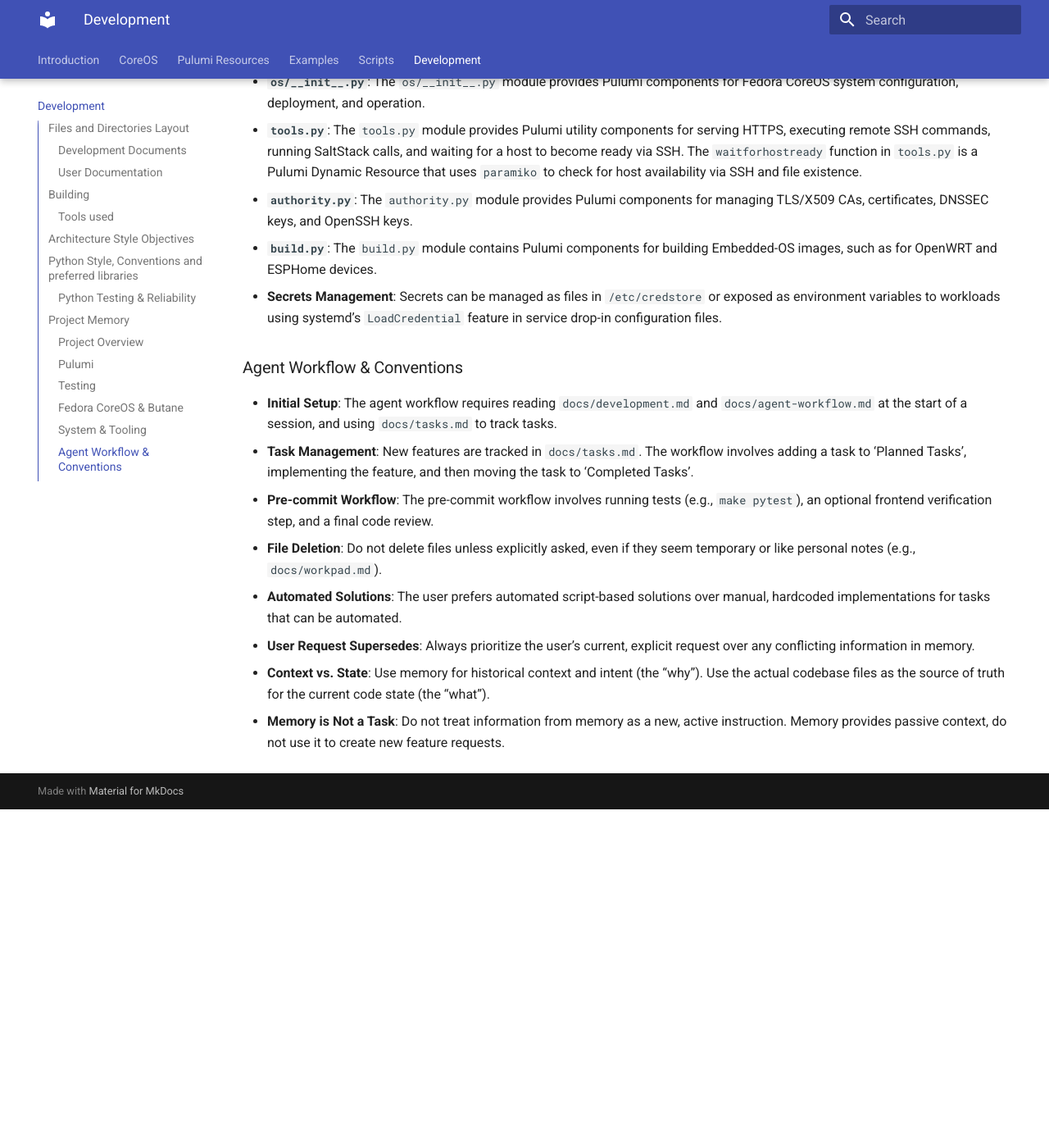
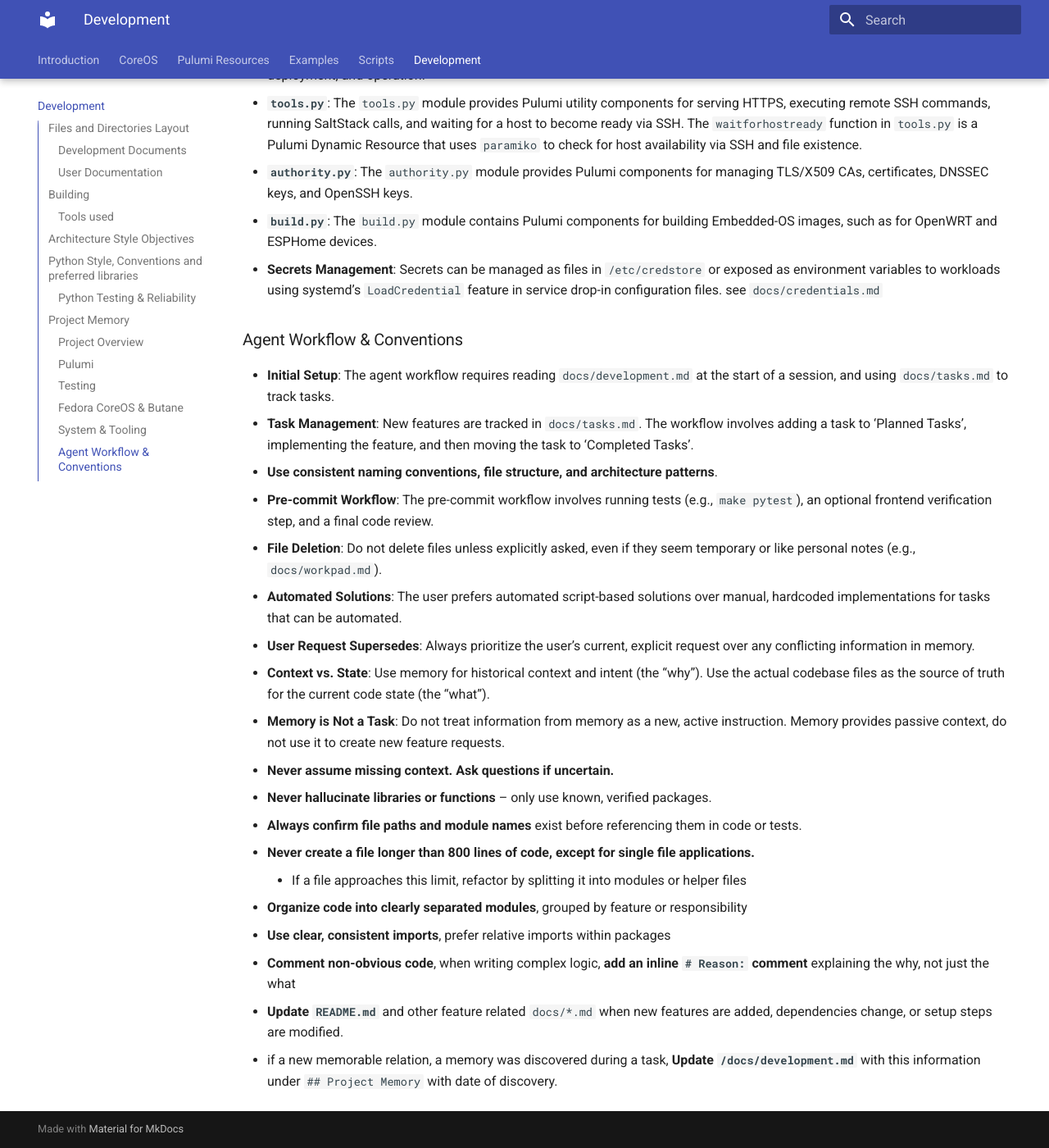
Before and after one commit to wuxxin/infra-shared, an MkDocs documentation site: the page built from docs/development.md, in a window 1280 px wide and 1400 px high, scrolled down 5750 px. Shown: the whole window at 82% size. Built offline with MkDocs 1.6.1 and Material for MkDocs 9.7.7, drawn with Linux system fonts in a browser that asks for light colours; before the commit the page ends 6737 px from its top, so only the background shows below that; some of the changed text lies outside the part shown.

Commit message:
update development docs

```diff
--- a/docs/agent-workflow.md
+++ /dev/null
@@ -1,33 +0,0 @@
-# Agent Workflow
-
-## Project Awareness & Context
-
-- **Always read `docs/development.md`** at the start of a new conversation to understand the project's architecture, goals, style, and constraints.
-- **Use consistent naming conventions, file structure, and architecture patterns** as described in `docs/development.md`.
-- The `docs/tasks.md` file is used to track the implementation of new features.
-
-## Task Completion
-
-- Check `docs/tasks.md`** before starting a new task. If the task isn’t listed, add it with a brief description and today's date under 'New Tasks'.
-- **Mark completed tasks in `docs/tasks.md`** with '[x]' markers upon completion immediately after finishing them.
-
-## Documentation & Explainability
-
-- **Update `README.md`** when new features are added, dependencies change, or setup steps are modified.
-- **Comment non-obvious code** and ensure everything is understandable to a mid-level developer.
-- When writing complex logic, **add an inline `# Reason:` comment** explaining the why, not just the what.
-- if a new memorable relation was discovered during a task, **Update `/docs/tasks.md`** with this information under `### MEMORY` with date of discovery.
-
-## AI Behavior Rules
-
-- **Never assume missing context. Ask questions if uncertain.**
-- **Never hallucinate libraries or functions** – only use known, verified packages.
-- **Always confirm file paths and module names** exist before referencing them in code or tests.
-- **Never delete or overwrite existing code** unless explicitly instructed to or if part of a task from `docs/tasks.md`.
-
-## Code Structure & Modularity
-
-- **Never create a file longer than 800 lines of code, except for single file applications.**
-    - If a file approaches this limit, refactor by splitting it into modules or helper files.
-- **Organize code into clearly separated modules**, grouped by feature or responsibility.
-- **Use clear, consistent imports**, prefer relative imports within packages.
--- a/docs/development.md
+++ b/docs/development.md
@@ -4,10 +4,9 @@
 
 ### Development Documents
 
-- `docs/development.md`: (This file) The project file layout, architectural overview and developer guidelines for working with project.
-- `docs/agent-workflow.md`: Development process and coding conventions for software agents.
-- `docs/marimo-development.md`: if present, Developer Guidelines for working with marimo notebooks of this project.
-- `docs/tasks.md`: A living document tracking tasks of types already completed, newly discovered, to be done, and tracking memories about discovered relations.
+- `docs/development.md`: (This file) The project file layout, architectural overview, developer and agent guidelines for working with project
+- `docs/marimo-development.md`: if present, Developer Guidelines for working with marimo notebooks of this project
+- `docs/tasks.md`: A living document tracking tasks of types already completed, newly discovered, to be done, and tracking memories about discovered relations
 
 ### User Documentation
 
@@ -132,51 +131,63 @@
 
 ### Project Overview
 
-*   **Project Name**: The project's name is 'infra-shared'.
-*   **Core Technologies**: This repository is a 'Software Defined Git Operated Infrastructure' project for managing home infrastructure using Pulumi, Fedora Coreos, and Python.
-*   **Workload Types**: The project manages different workload types: single containers (defined by `.container` files), Docker Compose services (`compose.yml`), and systemd-nspawn machines (`.nspawn` files).
+- **Project Name**: The project's name is 'infra-shared'.
+- **Core Technologies**: This repository is a 'Software Defined Git Operated Infrastructure' project for managing home infrastructure using Pulumi, Fedora Coreos, and Python.
+- **Workload Types**: The project manages different workload types: single containers (defined by `.container` files), Docker Compose services (`compose.yml`), and systemd-nspawn machines (`.nspawn` files).
 
 ### Pulumi
 
-*   **Component Resources**: Pulumi component resources that receive an `Output` as a property (e.g., an `Output[dict]`) must perform operations like iteration on that property within an `.apply()` block to ensure the value is resolved before being used.
-*   **Configuration**: Pulumi configuration in Python, using `pulumi.Config().get('key')`, automatically namespaces the key with the project name from `Pulumi.yaml`. A call to `config.get('my_key')` for project `my_project` looks for the YAML entry `my_project:my_key`.
-*   **Child Resources**: When creating a child resource within a Pulumi component where a handle to the resource object is not needed later in the code, the idiomatic pattern is to assign the instantiation to `_` (e.g., `_ = command.remote.Command(...)`). The resource's lifecycle is managed by Pulumi as long as `parent=self` is set in its options.
-*   **Outputs as Dictionary Keys**: In Pulumi, an `Output` object cannot be used as a dictionary key. The dictionary must be constructed inside a `.apply()` block after the `Output`s for the keys have been resolved to concrete values.
-*   **Serialization Errors**: When creating resources inside a `.apply()` block within a Pulumi component, accessing component attributes like `self.props` can lead to serialization errors (`KeyError`). A more reliable pattern is to use lexical closure to capture variables (like the `props` dictionary) from the `__init__` method's scope directly.
-*   **Dynamic Resources**: Pulumi Dynamic Resources, like `WaitForHostReadyProvider` in `tools.py`, must explicitly import all their dependencies (e.g., `uuid`, `time`) within the module scope, as they are serialized and executed in a separate context.
+- **Component Resources**: Pulumi component resources that receive an `Output` as a property (e.g., an `Output[dict]`) must perform operations like iteration on that property within an `.apply()` block to ensure the value is resolved before being used.
+- **Configuration**: Pulumi configuration in Python, using `pulumi.Config().get('key')`, automatically namespaces the key with the project name from `Pulumi.yaml`. A call to `config.get('my_key')` for project `my_project` looks for the YAML entry `my_project:my_key`.
+- **Child Resources**: When creating a child resource within a Pulumi component where a handle to the resource object is not needed later in the code, the idiomatic pattern is to assign the instantiation to `_` (e.g., `_ = command.remote.Command(...)`). The resource's lifecycle is managed by Pulumi as long as `parent=self` is set in its options.
+- **Outputs as Dictionary Keys**: In Pulumi, an `Output` object cannot be used as a dictionary key. The dictionary must be constructed inside a `.apply()` block after the `Output`s for the keys have been resolved to concrete values.
+- **Serialization Errors**: When creating resources inside a `.apply()` block within a Pulumi component, accessing component attributes like `self.props` can lead to serialization errors (`KeyError`). A more reliable pattern is to use lexical closure to capture variables (like the `props` dictionary) from the `__init__` method's scope directly.
+- **Dynamic Resources**: Pulumi Dynamic Resources, like `WaitForHostReadyProvider` in `tools.py`, must explicitly import all their dependencies (e.g., `uuid`, `time`) within the module scope, as they are serialized and executed in a separate context.
 
 ### Testing
 
-*   **Test Environment**: The project's testing strategy relies on a `pytest` fixture that recreates the `make sim-test` environment. This involves creating a temporary directory, running `scripts/create_skeleton.sh`, and setting up a Pulumi stack for simulation.
-*   **Running Tests**: To run a single test file, use the command: `. .venv/bin/activate && pytest <path_to_test_file>.py`. The command `make pytest` is used to run the entire test suite.
-*   **Disabling Hardware Dependencies**: Unit tests for examples like 'safe' can disable hardware dependencies (e.g., libvirt) by setting the `SHOWCASE_UNITTEST` environment variable and the Pulumi configuration key `project_name:safe_showcase_unittest` to `true`.
-*   **Pulumi Automation API**: The project's pytest tests use the Pulumi Automation API (`pulumi.automation.Stack`) to programmatically create, update, and destroy infrastructure stacks.
-*   **Local Filesystem Backend**: The test environment uses a local filesystem Pulumi backend, configured via the `PULUMI_BACKEND_URL` environment variable or `pulumi login` command.
-*   **Resource Protection**: To ensure test stacks can be destroyed cleanly, resource protection is disabled in the test configuration (e.g., `ca_protect_rootcert: false`).
-*   **Implicit Dependencies**: The pytest environment has complex implicit dependencies. Tests using the `pulumi_stack` fixture may fail due to missing files (e.g., `acme.container`) because the test setup script (`scripts/create_skeleton.sh`) creates a project with more dependencies than the test might explicitly use.
+- **Test Environment**: The project's testing strategy relies on a `pytest` fixture that recreates the `make sim-test` environment. This involves creating a temporary directory, running `scripts/create_skeleton.sh`, and setting up a Pulumi stack for simulation.
+- **Running Tests**: To run a single test file, create the build env at first with `. .venv/bin/activate && make buildenv`, afterwards use the command: `. .venv/bin/activate && pytest <path_to_test_file>.py` to test. The command `make pytest` is used to run the entire test suite.
+- **Disabling Hardware Dependencies**: Unit tests for examples like 'safe' can disable hardware dependencies (e.g., libvirt) by setting the `SHOWCASE_UNITTEST` environment variable and the Pulumi configuration key `project_name:safe_showcase_unittest` to `true`.
+- **Pulumi Automation API**: The project's pytest tests use the Pulumi Automation API (`pulumi.automation.Stack`) to programmatically create, update, and destroy infrastructure stacks.
+- **Local Filesystem Backend**: The test environment uses a local filesystem Pulumi backend, configured via the `PULUMI_BACKEND_URL` environment variable or `pulumi login` command.
+- **Resource Protection**: To ensure test stacks can be destroyed cleanly, resource protection is disabled in the test configuration (e.g., `ca_protect_rootcert: false`).
+
 
 ### Fedora CoreOS & Butane
 
-*   **Ignition Configuration**: The project uses Butane with Jinja templating to generate Ignition configurations for Fedora CoreOS.
-*   **Empty Butane Files**: In `template.py`, the `load_butane_dir` function handles Butane (`.bu`) files. If a `.bu` file is empty after Jinja rendering, `yaml.safe_load` returns `None`. The function must handle this by treating the result as an empty dictionary (`{}`) to prevent `TypeError` in downstream processing.
-*   **Verification Hash**: The project uses a security feature where a SHA256 hash of the main Ignition config is passed as an HTTP header (`Verification-Hash`) and used for verification by the bootstrapper Ignition config.
+- **Ignition Configuration**: The project uses Butane with Jinja templating to generate Ignition configurations for Fedora CoreOS.
+    * see `docs/butane.md`, `docs/jinja_defaults.yml`, `docs/os.md`, `docs/networking.md`, `docs/update.md`, `docs/healthcheck.md` for complete understanding of the coreos setup
+- **Empty Butane Files**: In `template.py`, the `load_butane_dir` function handles Butane (`.bu`) files. If a `.bu` file is empty after Jinja rendering, `yaml.safe_load` returns `None`. The function must handle this by treating the result as an empty dictionary (`{}`) to prevent `TypeError` in downstream processing.
+- **Verification Hash**: The project uses a security feature where a SHA256 hash of the main Ignition config is passed as an HTTP header (`Verification-Hash`) and used for verification by the bootstrapper Ignition config.
 
 ### System & Tooling
 
-*   **Python Version**: The project requires Python 3.11 or newer.
-*   **`os/__init__.py`**: The `os/__init__.py` module provides Pulumi components for Fedora CoreOS system configuration, deployment, and operation.
-*   **`tools.py`**: The `tools.py` module provides Pulumi utility components for serving HTTPS, executing remote SSH commands, running SaltStack calls, and waiting for a host to become ready via SSH. The `waitforhostready` function in `tools.py` is a Pulumi Dynamic Resource that uses `paramiko` to check for host availability via SSH and file existence.
-*   **`authority.py`**: The `authority.py` module provides Pulumi components for managing TLS/X509 CAs, certificates, DNSSEC keys, and OpenSSH keys.
-*   **`build.py`**: The `build.py` module contains Pulumi components for building Embedded-OS images, such as for OpenWRT and ESPHome devices.
-*   **Secrets Management**: Secrets can be managed as files in `/etc/credstore` or exposed as environment variables to workloads using systemd's `LoadCredential` feature in service drop-in configuration files.
+- **Python Version**: The project requires Python 3.11 or newer.
+- **`os/__init__.py`**: The `os/__init__.py` module provides Pulumi components for Fedora CoreOS system configuration, deployment, and operation.
+- **`tools.py`**: The `tools.py` module provides Pulumi utility components for serving HTTPS, executing remote SSH commands, running SaltStack calls, and waiting for a host to become ready via SSH. The `waitforhostready` function in `tools.py` is a Pulumi Dynamic Resource that uses `paramiko` to check for host availability via SSH and file existence.
+- **`authority.py`**: The `authority.py` module provides Pulumi components for managing TLS/X509 CAs, certificates, DNSSEC keys, and OpenSSH keys.
+- **`build.py`**: The `build.py` module contains Pulumi components for building Embedded-OS images, such as for OpenWRT and ESPHome devices.
+- **Secrets Management**: Secrets can be managed as files in `/etc/credstore` or exposed as environment variables to workloads using systemd's `LoadCredential` feature in service drop-in configuration files. see `docs/credentials.md`
 
 ### Agent Workflow & Conventions
 
-*   **Initial Setup**: The agent workflow requires reading `docs/development.md` and `docs/agent-workflow.md` at the start of a session, and using `docs/tasks.md` to track tasks.
-*   **Task Management**: New features are tracked in `docs/tasks.md`. The workflow involves adding a task to 'Planned Tasks', implementing the feature, and then moving the task to 'Completed Tasks'.
-*   **Pre-commit Workflow**: The pre-commit workflow involves running tests (e.g., `make pytest`), an optional frontend verification step, and a final code review.
-*   **File Deletion**: Do not delete files unless explicitly asked, even if they seem temporary or like personal notes (e.g., `docs/workpad.md`).
-*   **Automated Solutions**: The user prefers automated script-based solutions over manual, hardcoded implementations for tasks that can be automated.
-*   **User Request Supersedes**: Always prioritize the user's current, explicit request over any conflicting information in memory.
-*   **Context vs. State**: Use memory for historical context and intent (the "why"). Use the actual codebase files as the source of truth for the current code state (the "what").
-*   **Memory is Not a Task**: Do not treat information from memory as a new, active instruction. Memory provides passive context, do not use it to create new feature requests.
+- **Initial Setup**: The agent workflow requires reading `docs/development.md` at the start of a session, and using `docs/tasks.md` to track tasks.
+- **Task Management**: New features are tracked in `docs/tasks.md`. The workflow involves adding a task to 'Planned Tasks', implementing the feature, and then moving the task to 'Completed Tasks'.
+- **Use consistent naming conventions, file structure, and architecture patterns**.
+- **Pre-commit Workflow**: The pre-commit workflow involves running tests (e.g., `make pytest`), an optional frontend verification step, and a final code review.
+- **File Deletion**: Do not delete files unless explicitly asked, even if they seem temporary or like personal notes (e.g., `docs/workpad.md`).
+- **Automated Solutions**: The user prefers automated script-based solutions over manual, hardcoded implementations for tasks that can be automated.
+- **User Request Supersedes**: Always prioritize the user's current, explicit request over any conflicting information in memory.
+- **Context vs. State**: Use memory for historical context and intent (the "why"). Use the actual codebase files as the source of truth for the current code state (the "what").
+- **Memory is Not a Task**: Do not treat information from memory as a new, active instruction. Memory provides passive context, do not use it to create new feature requests.
+- **Never assume missing context. Ask questions if uncertain.**
+- **Never hallucinate libraries or functions** – only use known, verified packages.
+- **Always confirm file paths and module names** exist before referencing them in code or tests.
+- **Never create a file longer than 800 lines of code, except for single file applications.**
+    * If a file approaches this limit, refactor by splitting it into modules or helper files
+- **Organize code into clearly separated modules**, grouped by feature or responsibility
+- **Use clear, consistent imports**, prefer relative imports within packages
+- **Comment non-obvious code**, when writing complex logic, **add an inline `# Reason:` comment** explaining the why, not just the what
+- **Update `README.md`** and other feature related `docs/*.md` when new features are added, dependencies change, or setup steps are modified.
+- if a new memorable relation, a memory was discovered during a task, **Update `/docs/development.md`** with this information under `## Project Memory` with date of discovery.
```
Also changed, not shown: docs/tasks.md (+0 -17 lines), docs/workpad.md (+39 -10 lines).
